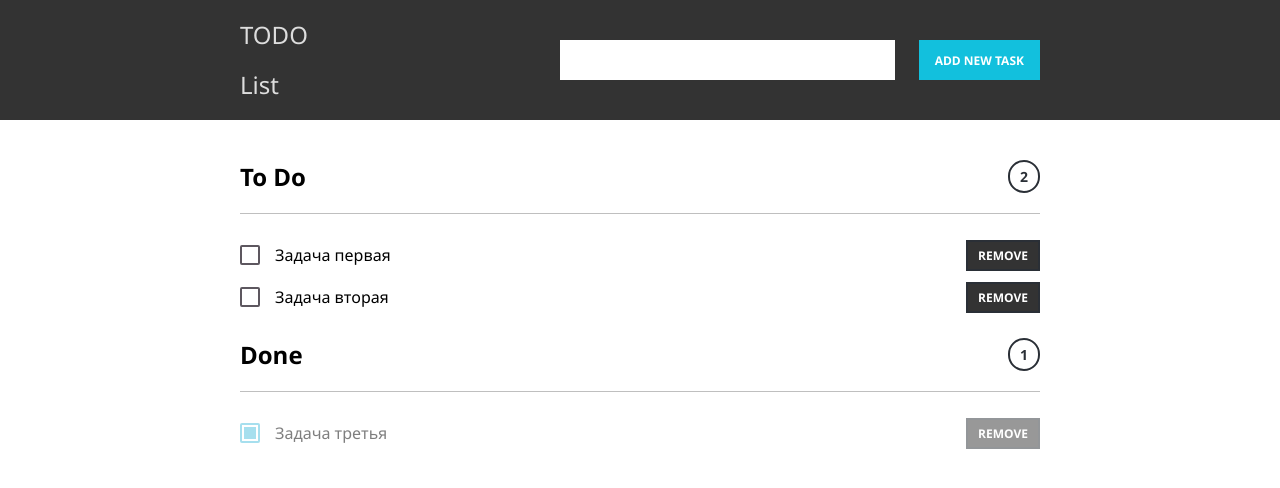
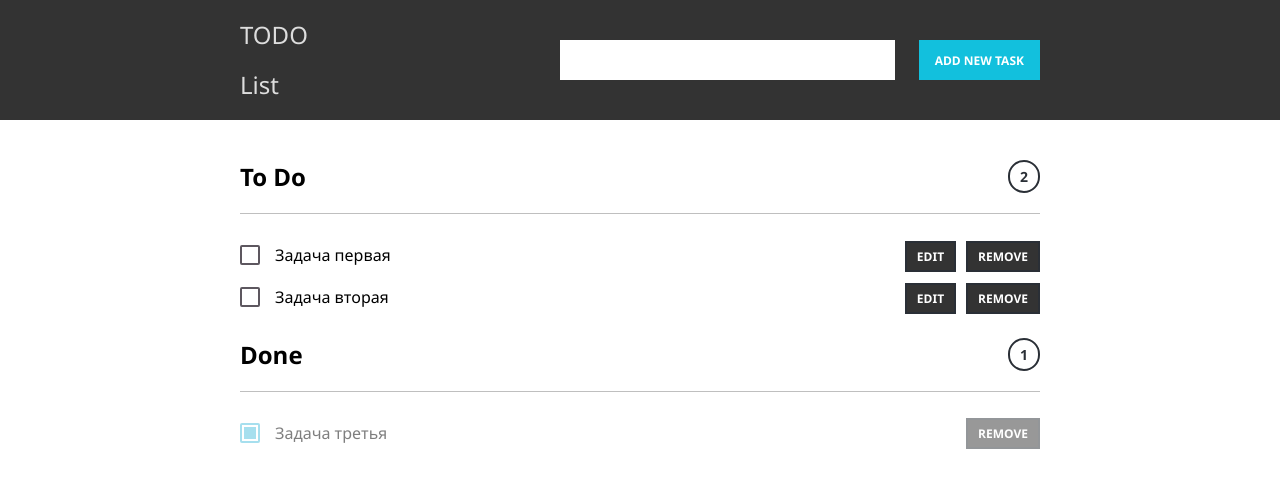
Before and after one commit to NikaBelyakova/TODO-list-VUE-3-, a Vue app: page / in a window 1280 px wide. Shown: the top 488 px of the page. Built offline with nearby package versions, Linux system fonts and the light colour scheme.

Commit message:
fix styles

```diff
--- a/src/components/CardList.vue
+++ b/src/components/CardList.vue
@@ -10,9 +10,12 @@
           <input type="checkbox" @change="$emit('itemDone', task)" />
           <span>{{ task.title }}</span>
         </div>
-        <button class="btn-remove" @click="$emit('removeItem', task.id)">
+        <div class="btns">
+          <button class="btn-edit">Edit</button>
+          <button class="btn-remove" @click="$emit('removeItem', task.id)">
           Remove
-        </button>
+          </button>
+        </div>
       </li>
     </ul>
 
@@ -90,7 +93,11 @@ export default {
         padding-left: 10px;
     }
 
-    .btn-remove {
+    .btn-edit {
+      margin-right: 10px;
+    }
+
+    .btn-remove, .btn-edit {
         border: 1px solid #2a2f36;
         font-size: 12px;
         border: 2px solid #2a2f36;
@@ -102,6 +109,7 @@ export default {
         font-size: 12px;
         outline: none;
         transition: 0.2s;
+        cursor: pointer;
     }
 
     .btn-remove:hover {
--- a/src/components/Header.vue
+++ b/src/components/Header.vue
@@ -83,6 +83,7 @@ export default {
         height: 40px;
         outline: none;
         transition: 0.2s;
+        cursor: pointer;
     }
 
     .btn:hover {
```
